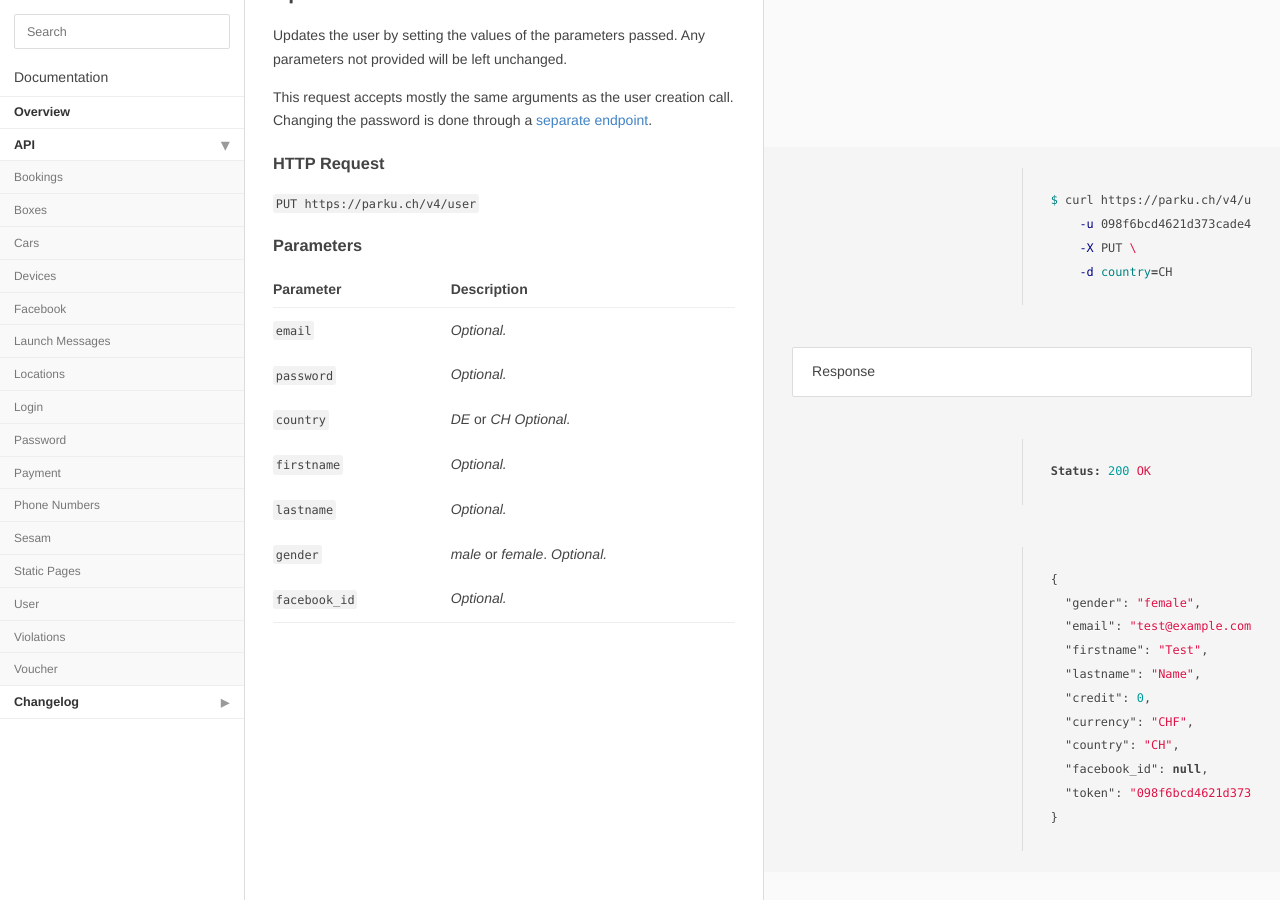
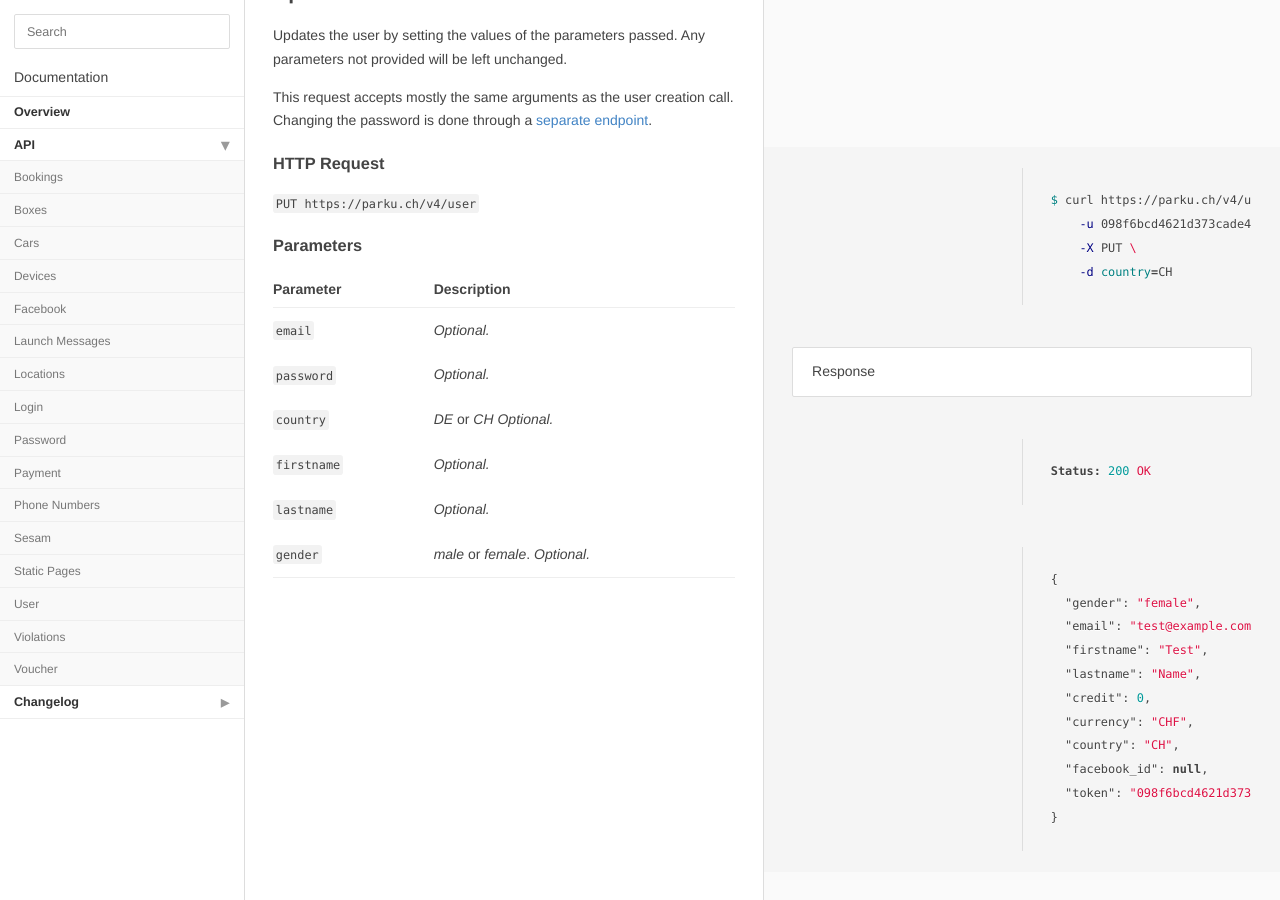
Before and after one commit to parku/docs, a Jekyll site: the page built from api/user.md, in a window 1280 px wide and 900 px high, scrolled down 1942 px. Built offline with Jekyll 4.4.1, drawn with Linux system fonts in a browser that asks for light colours; Markdown is read by kramdown in place of the engine named in the settings.

Commit message:
removed parameter facebook_id from update request

```diff
--- a/api/user.md
+++ b/api/user.md
@@ -136,6 +136,5 @@ Parameter    | Description
 `firstname`  | _Optional._
 `lastname`   | _Optional._
 `gender`     | _male_ or _female_. _Optional._
-`facebook_id`| _Optional._
 
   [password]: /api/password/
```
